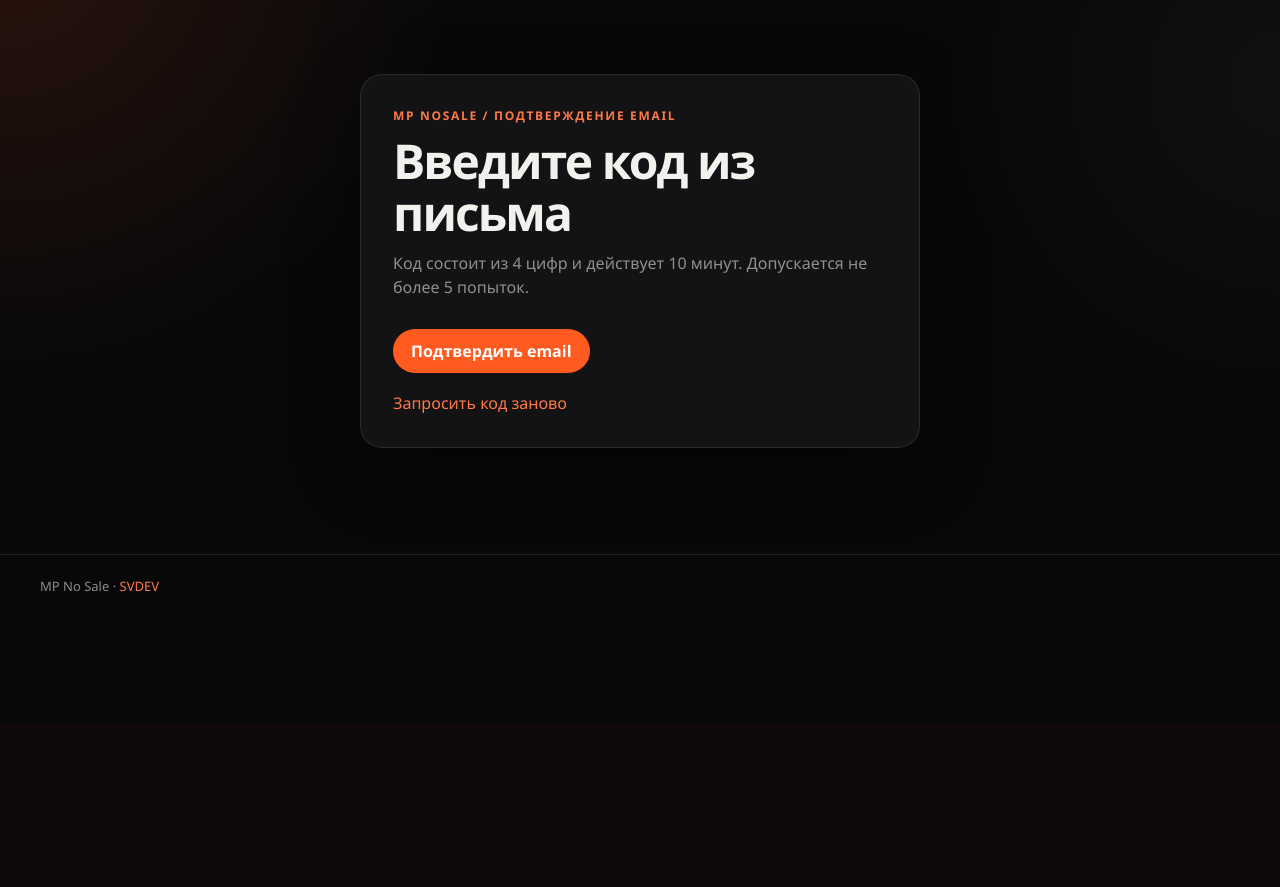
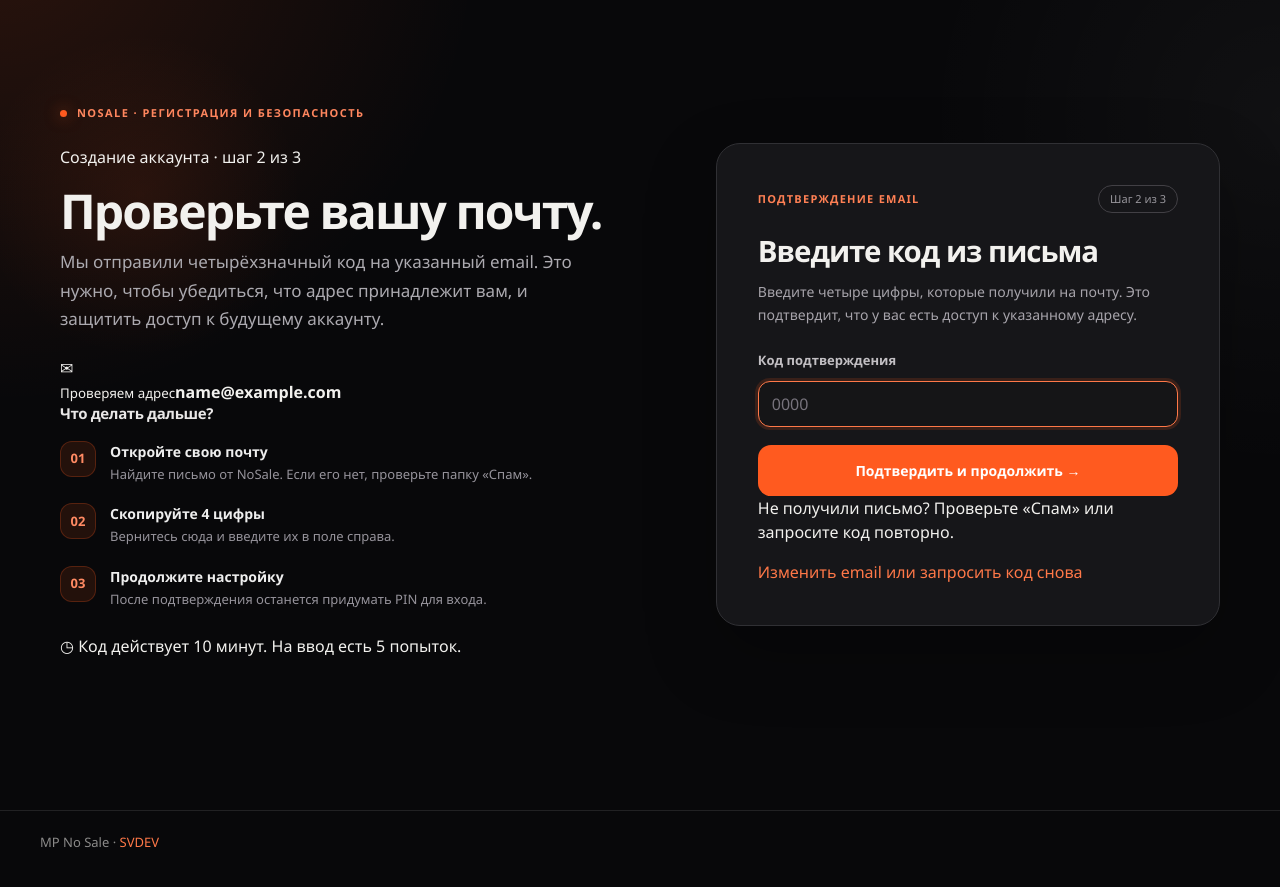
Before and after one commit to Anderhaos/Marketplace-Price-Guard, a Django app: template saas/portal/templates/guard/auth_verify.html in a window 1280 px wide. Shown: the part 77-964 px from the top of the page. Before the commit the page ends 669 px from the top, so only its background shows below. Run offline with Django 5.2, Linux system fonts and the light colour scheme; the template is opened without the code that fills it: most values are stand-ins (such as "Sample title", 1, 10 or a date in 2020).

Commit message:
design(nosale): guide email verification with two-column conversation layout

```diff
--- a/saas/portal/templates/guard/auth_verify.html
+++ b/saas/portal/templates/guard/auth_verify.html
@@ -1,11 +1,41 @@
 {% extends 'guard/base.html' %}
-{% block title %}Код подтверждения — MP NoSale{% endblock %}
+{% block title %}Подтверждение email — NoSale{% endblock %}
 {% block content %}
-<div class="auth-wrap"><section class="card">
-  <span class="eyebrow">MP NoSale / подтверждение email</span>
-  <h1>Введите код из письма</h1>
-  <p class="lead">Код состоит из 4 цифр и действует 10 минут. Допускается не более 5 попыток.</p>
-  <form method="post" style="margin-top:26px">{% csrf_token %}{{ form.as_p }}<button type="submit">Подтвердить email</button></form>
-  <p style="margin-top:18px"><a href="{% if purpose == 'recover' %}{% url 'password_reset' %}{% else %}{% url 'register' %}{% endif %}">Запросить код заново</a></p>
-</section></div>
+<link rel="stylesheet" href="/static/welcome.css">
+<div class="welcome-layout auth-flow-layout">
+  <section class="welcome-story auth-flow-story" aria-labelledby="auth-guide-title">
+    <div class="welcome-kicker">NoSale · регистрация и безопасность</div>
+    <p class="auth-flow-progress">{% if purpose == 'recover' %}Восстановление доступа · шаг 2 из 3{% else %}Создание аккаунта · шаг 2 из 3{% endif %}</p>
+    <h1 class="auth-flow-title" id="auth-guide-title">Проверьте вашу <span>почту.</span></h1>
+    {% if purpose == 'recover' %}
+    <p class="welcome-text">Если этот адрес связан с аккаунтом NoSale, на него отправлен четырёхзначный код. Он поможет подтвердить доступ к почте перед сменой PIN.</p>
+    {% else %}
+    <p class="welcome-text">Мы отправили четырёхзначный код на указанный email. Это нужно, чтобы убедиться, что адрес принадлежит вам, и защитить доступ к будущему аккаунту.</p>
+    {% endif %}
+    <div class="auth-flow-email"><span class="auth-flow-email-icon" aria-hidden="true">✉</span><div><small>Проверяем адрес</small><strong>{{ email }}</strong></div></div>
+    <h2 class="welcome-heading">Что делать дальше?</h2>
+    <ol class="welcome-steps auth-flow-steps">
+      <li><span class="step-number">01</span><div><strong>Откройте свою почту</strong><span class="step-caption">Найдите письмо от NoSale. Если его нет, проверьте папку «Спам».</span></div></li>
+      <li><span class="step-number">02</span><div><strong>Скопируйте 4 цифры</strong><span class="step-caption">Вернитесь сюда и введите их в поле справа.</span></div></li>
+      <li><span class="step-number">03</span><div><strong>Продолжите настройку</strong><span class="step-caption">{% if purpose == 'recover' %}После подтверждения вы сможете создать новый PIN.{% else %}После подтверждения останется придумать PIN для входа.{% endif %}</span></div></li>
+    </ol>
+    <div class="auth-flow-hint"><span aria-hidden="true">◷</span> Код действует 10 минут. На ввод есть 5 попыток.</div>
+  </section>
+  <section class="welcome-panel auth-flow-panel" aria-labelledby="verify-title">
+    <div class="welcome-panel-top"><span class="welcome-label">Подтверждение email</span><span class="welcome-stage">Шаг 2 из 3</span></div>
+    <h2 id="verify-title">Введите код из письма</h2>
+    <p class="welcome-explainer">Введите четыре цифры, которые получили на почту. Это подтвердит, что у вас есть доступ к указанному адресу.</p>
+    <form method="post" class="welcome-form" novalidate>{% csrf_token %}
+      {% if form.non_field_errors %}<div class="welcome-form-errors">{{ form.non_field_errors }}</div>{% endif %}
+      <label for="auth-code">Код подтверждения</label>
+      <input id="auth-code" name="code" type="text" inputmode="numeric" autocomplete="one-time-code" maxlength="4" pattern="[0-9]{4}" placeholder="0000" value="{{ form.code.value|default_if_none:'' }}" required autofocus>
+      {% if form.code.errors %}<div class="welcome-form-errors">{{ form.code.errors }}</div>{% endif %}
+      <button class="welcome-submit" type="submit">Подтвердить и продолжить →</button>
+    </form>
+    <div class="auth-flow-help">
+      <p>Не получили письмо? Проверьте «Спам» или запросите код повторно.</p>
+      <a href="{% if purpose == 'recover' %}{% url 'password_reset' %}{% else %}{% url 'register' %}{% endif %}">Изменить email или запросить код снова</a>
+    </div>
+  </section>
+</div>
 {% endblock %}
```
